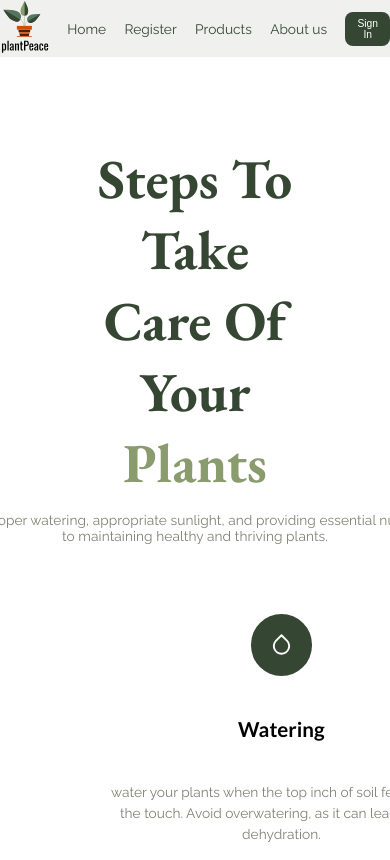
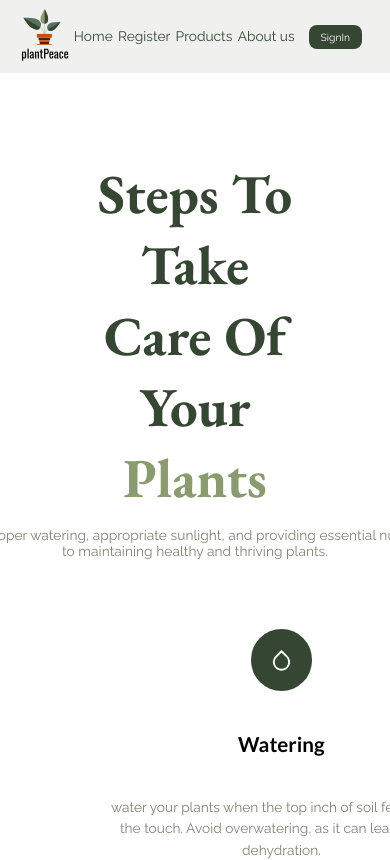
Before and after one commit to Erik-Fontella/NanWarriors-desafio2-Plantei, a React (Vite) app in the folder plantei-web/: page / in a window 390 px wide. Shown: the top 860 px of the page. Built offline with nearby package versions, Linux system fonts and the light colour scheme; no server answers.

Commit message:
feat: responsividade header

```diff
--- a/plantei-web/src/components/Header/Header.css
+++ b/plantei-web/src/components/Header/Header.css
@@ -10,3 +10,26 @@ header {
   max-width: 145.3rem;
   width: 100%;
 }
+
+.header-login-button {
+  display: flex;
+  align-items: center;
+  justify-content: center;
+  padding: 0.5rem 1rem;
+  font-size: 2.4rem;
+  cursor: pointer;
+}
+
+@media (min-width: 0px) and (max-width: 767px) {
+  .header-container{
+      margin-left: 0;
+      padding: 2% 5%;
+  }
+}
+
+@media (min-width: 768px) and (max-width: 1024px) {
+  .header-container{
+      margin-left: 0;
+      padding: 0 5%;
+  }
+}
--- a/plantei-web/src/components/Header/Header.tsx
+++ b/plantei-web/src/components/Header/Header.tsx
@@ -14,7 +14,9 @@ const Header = () => {
           </Link>
         </div>
         <NavBar />
+        <div className="header-login-button">
         <LoginButton />
+        </div>
       </div>
     </header>
   );
--- a/plantei-web/src/components/Header/components/LoginButton/LoginButton.css
+++ b/plantei-web/src/components/Header/components/LoginButton/LoginButton.css
@@ -6,8 +6,23 @@
     border-radius: 8px;
     cursor: pointer;
     font-size: 1.2rem;
+    font-family: Raleway;
   }
 
   .custom-signin-button:hover {
     background-color: #679162;
   }
+
+  @media (min-width: 0px) and (max-width: 767px) {
+    .carousel-container{
+        margin-left: 0;
+        padding: 10%;
+    }
+}
+
+@media (min-width: 768px) and (max-width: 1024px) {
+    .carousel-container{
+        margin-left: 0;
+        padding: 5%;
+    }
+}
--- a/plantei-web/src/components/Header/components/LoginButton/LoginButton.tsx
+++ b/plantei-web/src/components/Header/components/LoginButton/LoginButton.tsx
@@ -11,7 +11,7 @@ const LoginButton = () => {
     <div className='login-button'>
       <SignedOut>
         <SignInButton>
-        <button className="custom-signin-button">Sign In</button>
+        <button className="custom-signin-button">SignIn</button>
         </SignInButton>
       </SignedOut>
       <SignedIn>
--- a/plantei-web/src/components/Header/components/NavBar/NavBar.css
+++ b/plantei-web/src/components/Header/components/NavBar/NavBar.css
@@ -1,4 +1,4 @@
-nav {
+.header-nav {
     display: flex;
     justify-content: center;
     max-width: 38.3rem;
@@ -16,7 +16,7 @@ nav {
     color: #8A9B6E;
 }
 
-nav ul {
+.header-ul {
     list-style-type: none;
     margin: 0;
     padding: 0;
--- a/plantei-web/src/components/Header/components/NavBar/NavBar.tsx
+++ b/plantei-web/src/components/Header/components/NavBar/NavBar.tsx
@@ -3,8 +3,8 @@ import "./NavBar.css";
 
 const NavBar = () => {
   return (
-    <nav>
-      <ul className="ul-header">
+    <nav className="header-nav">
+      <ul className="header-ul">
         <Link to="/"><li className="li-header">Home</li></Link>
         <Link to="/register"><li className="li-header">Register</li></Link>
         <Link to="/products"><li className="li-header">Products</li></Link>
```
